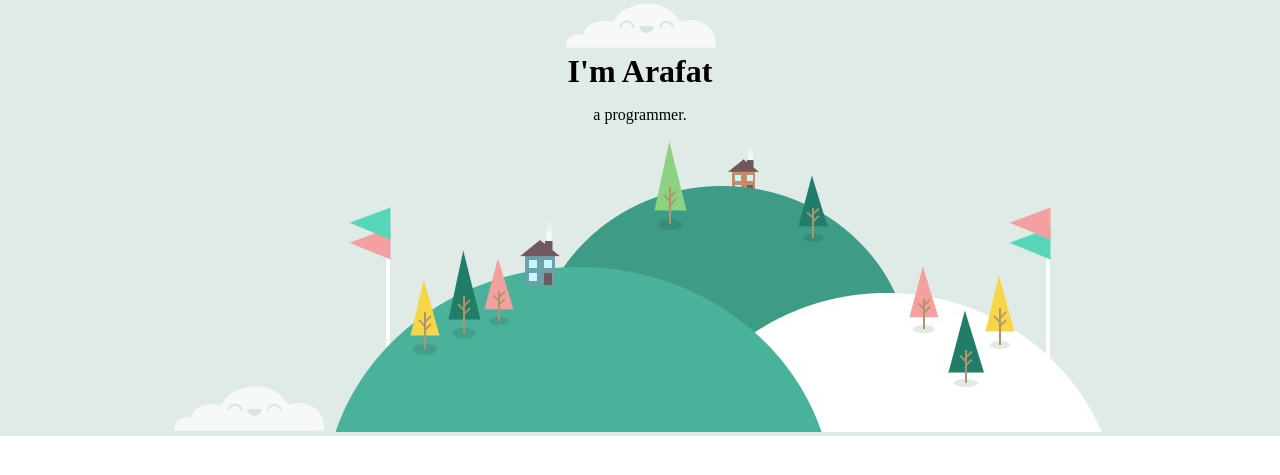
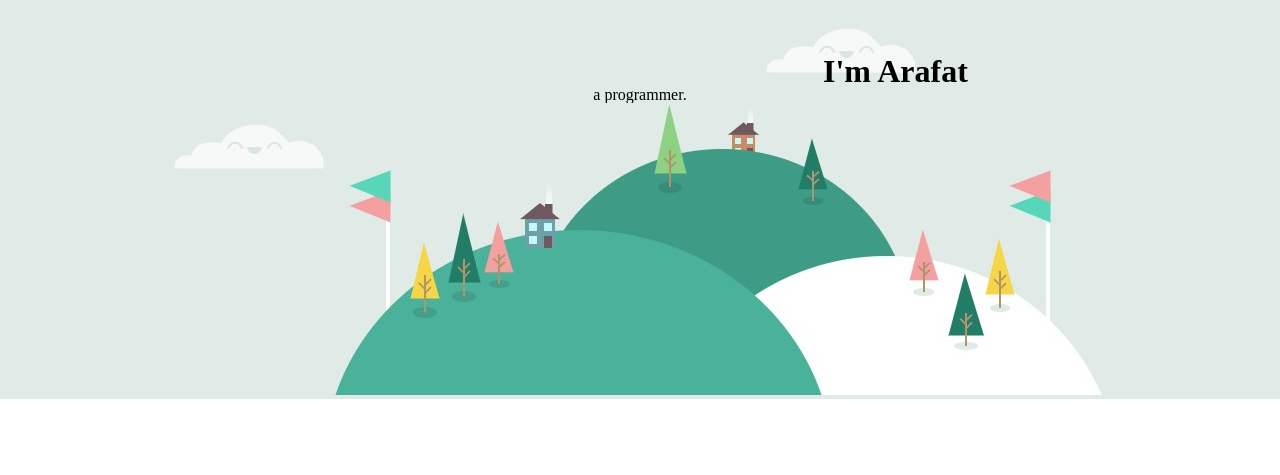
Before and after one commit to tamzidpeace/CSS-MySite, a PHP site: page / in a window 1280 px wide. Shown: the top 475 px of the page. Run offline with PHP 8.4, Linux system fonts and the light colour scheme.

Commit message:
making fixed position

```diff
--- a/css/style.css
+++ b/css/style.css
@@ -11,3 +11,28 @@ h1 {
 .top-container {
     background-color: #E0EBE7;
 }
+
+.top-cloud {
+    position: relative;
+    left: 200px;
+    top: 25px;
+}
+.bottom-cloud {
+    position : relative;
+    bottom: 225px;
+}
+.arafat {
+    position: absolute;
+    display: block;
+    left: 823px;
+
+}
+.programmer {
+    position: relative;
+    display: block;
+    top: 17px;
+}
+.mountain {
+    position: relative;
+
+}
```
